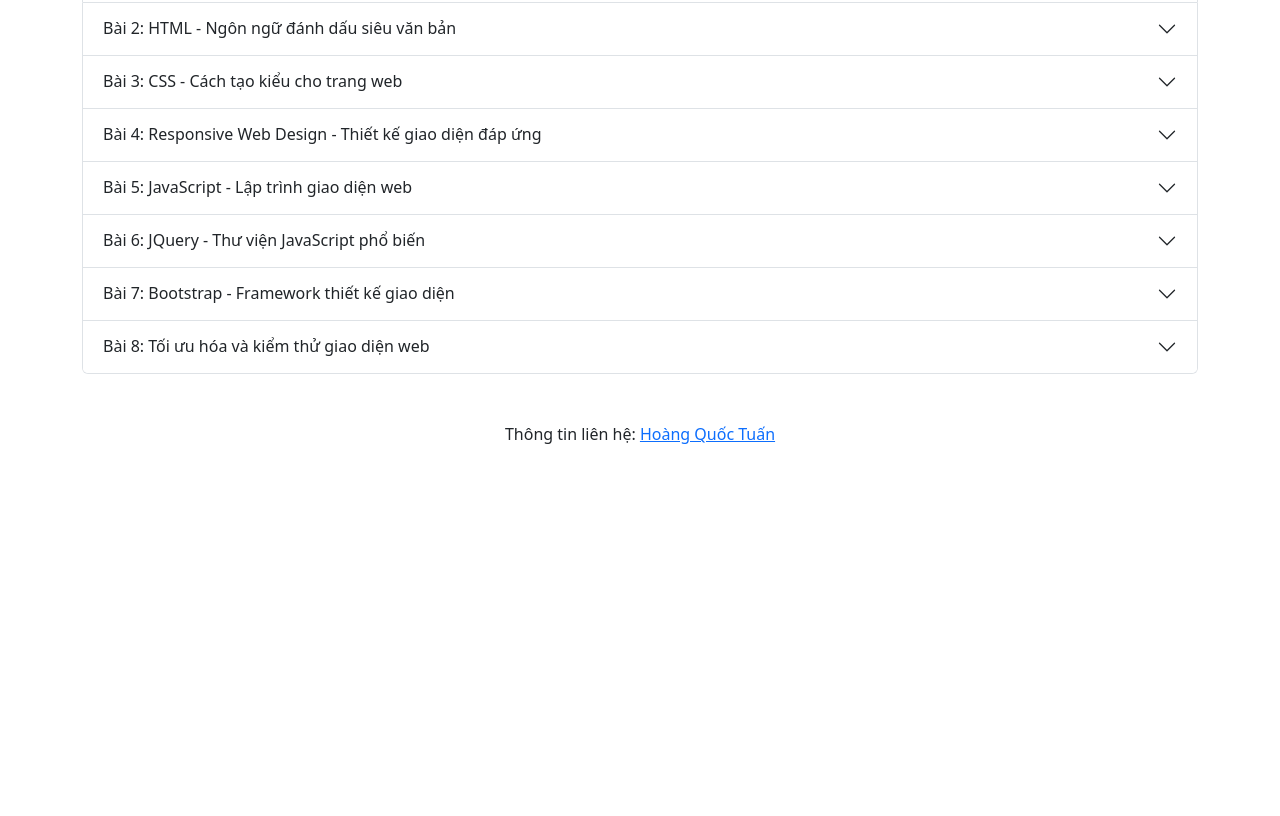
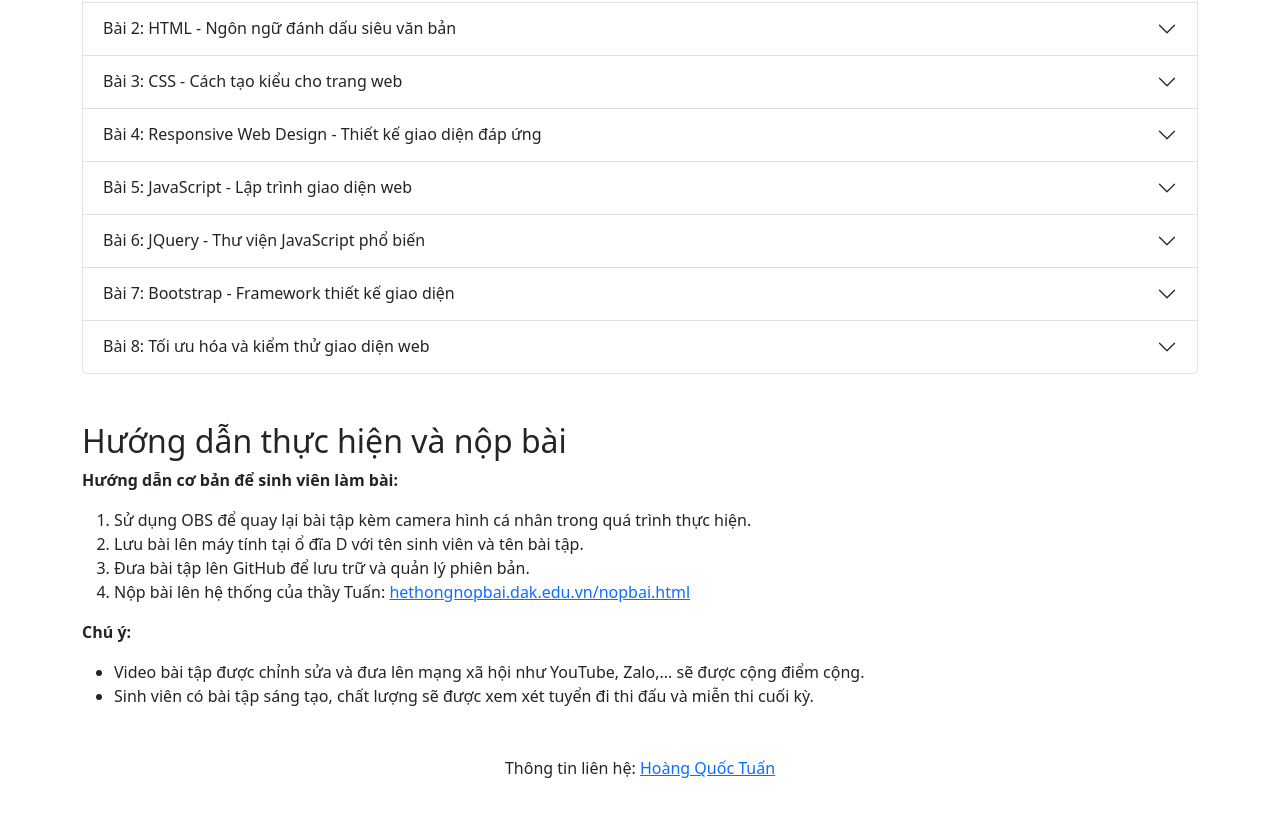
Before and after one commit to tuanhoba/LapTrinhGiaoDienWeb, a plain HTML site: page index.html in a window 1280 px wide. Shown: the part 790-1606 px from the top of the page. Before the commit the page ends 1284 px from the top, so only its background shows below. Drawn offline with nearby package versions, Linux system fonts and the light colour scheme.

Commit message:
Update index.html

```diff
--- a/index.html
+++ b/index.html
@@ -1,9 +1,9 @@
 <!DOCTYPE html>
-<html lang="vi">
+<html lang="en">
 <head>
     <meta charset="UTF-8">
     <meta name="viewport" content="width=device-width, initial-scale=1.0">
-    <title>Môn Lập Trình Giao Diện Web | Thạc sĩ Hoàng Quốc Tuấn</title>
+    <title>Môn Lập Trình Giao Diện Web</title>
     <link href="https://cdn.jsdelivr.net/npm/bootstrap@5.3.0-alpha1/dist/css/bootstrap.min.css" rel="stylesheet">
 </head>
 <body>
@@ -160,6 +160,22 @@
             </div>
         </section>
 
+        <section id="instructions" class="mb-5">
+            <h2>Hướng dẫn thực hiện và nộp bài</h2>
+            <p><strong>Hướng dẫn cơ bản để sinh viên làm bài:</strong></p>
+            <ol>
+                <li>Sử dụng OBS để quay lại bài tập kèm camera hình cá nhân trong quá trình thực hiện.</li>
+                <li>Lưu bài lên máy tính tại ổ đĩa D với tên sinh viên và tên bài tập.</li>
+                <li>Đưa bài tập lên GitHub để lưu trữ và quản lý phiên bản.</li>
+                <li>Nộp bài lên hệ thống của thầy Tuấn: <a href="http://hethongnopbai.dak.edu.vn/nopbai.html">hethongnopbai.dak.edu.vn/nopbai.html</a></li>
+            </ol>
+            <p><strong>Chú ý:</strong></p>
+            <ul>
+                <li>Video bài tập được chỉnh sửa và đưa lên mạng xã hội như YouTube, Zalo,... sẽ được cộng điểm cộng.</li>
+                <li>Sinh viên có bài tập sáng tạo, chất lượng sẽ được xem xét tuyển đi thi đấu và miễn thi cuối kỳ.</li>
+            </ul>
+        </section>
+
         <footer class="text-center mt-5">
             <p>Thông tin liên hệ: <a href="http://hoangquoctuan.net">Hoàng Quốc Tuấn</a></p>
         </footer>
```
